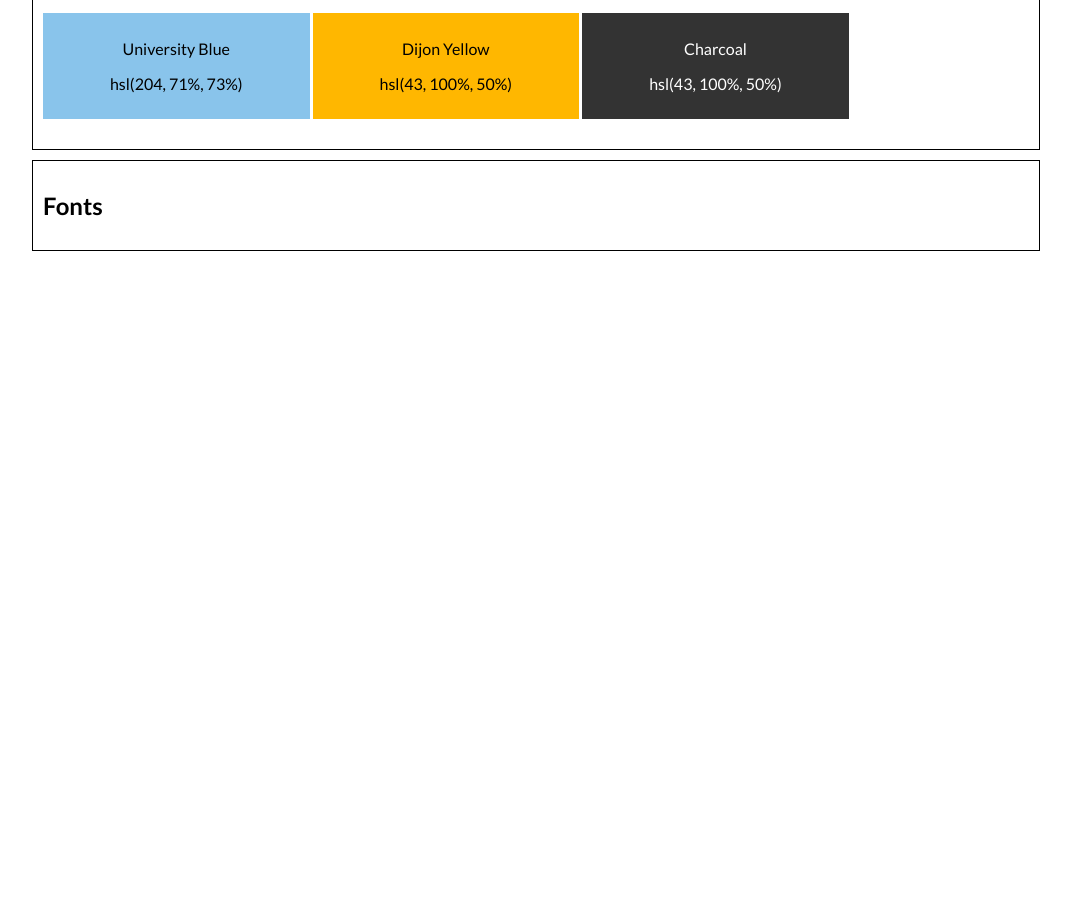
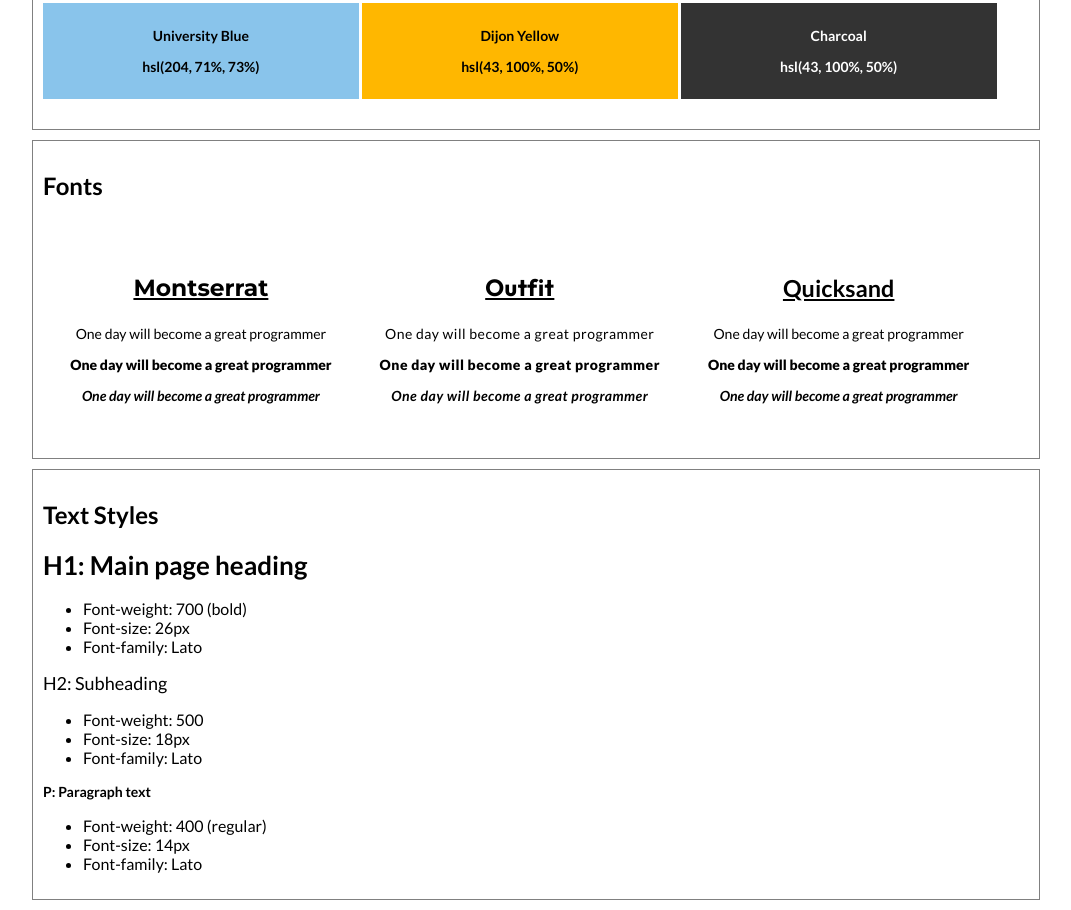
Before and after one commit to jjunglen/Website-Design-System, a plain HTML site: page starting/index.html in a window 1280 px wide. Shown: the part 363-1273 px from the top of the page, without its empty margins (104-1175 px from the left). Before the commit the page ends 800 px from the top, so only its background shows below. Drawn offline with Linux system fonts and the light colour scheme; a web font is replaced by a local one.

Commit message:
3rd section complete

```diff
--- a/starting/index.html
+++ b/starting/index.html
@@ -7,6 +7,8 @@
     <link rel="preconnect" href="https://fonts.googleapis.com">
     <link rel="preconnect" href="https://fonts.gstatic.com" crossorigin>
     <link href="https://fonts.googleapis.com/css2?family=Abril+Fatface&family=Lato:ital,wght@0,100;0,300;0,400;0,700;0,900;1,100;1,300;1,400;1,700;1,900&family=Merriweather:ital,wght@0,300;0,400;0,700;0,900;1,300;1,400;1,700;1,900&family=Oswald:wght@200..700&family=PT+Serif:ital,wght@0,400;0,700;1,400;1,700&family=Work+Sans:ital,wght@0,100..900;1,100..900&display=swap" rel="stylesheet">
+    <link href="https://fonts.googleapis.com/css2?family=Montserrat:ital,wght@0,100..900;1,100..900&family=Outfit:wght@100..900&family=Unbounded:wght@200..900&display=swap" rel="stylesheet">
+    <link href="https://fonts.googleapis.com/css2?family=Quicksand:wght@300..700&display=swap" rel="stylesheet">
 </head>
 <body>
     <div class="header">
@@ -41,9 +43,52 @@
     </div>
     <div class="font container">
         <h2>Fonts</h2>
-        <div class="">
-
+        <div class="panel montserrat">
+            <h3>Montserrat</h3>
+            <p class="regular">One day will become a great programmer</p>
+            <p class="bold">One day will become a great programmer</p>
+            <p class="italic">One day will become a great programmer</p>
+        </div>
+        <div class="panel outfit">
+            <h3>Outfit</h3>
+            <p class="regular">One day will become a great programmer</p>
+            <p class="bold">One day will become a great programmer</p>
+            <p class="italic">One day will become a great programmer</p>
+        </div>
+        <div class="panel quicksand">
+            <h3>Quicksand</h3>
+            <p class="regular">One day will become a great programmer</p>
+            <p class="bold">One day will become a great programmer</p>
+            <p class="italic">One day will become a great programmer</p>
         </div>
     </div>
+    <div class="styles container">
+        <h2>Text Styles</h2>
+        <div class="h1">
+            <h1>H1: Main page heading</h1>
+            <ul>
+                <li>Font-weight: 700 (bold)</li>
+                <li>Font-size: 26px</li>
+                <li>Font-family: Lato</li>
+            </ul>
+        </div>
+        <div class="h2">
+            <h2 class="subheading">H2: Subheading</h2>
+            <ul>
+                <li>Font-weight: 500</li>
+                <li>Font-size: 18px</li>
+                <li>Font-family: Lato</li>
+            </ul>
+        </div>
+        <div class="p">
+            <p>P: Paragraph text</p>
+            <ul>
+                <li>Font-weight: 400 (regular)</li>
+                <li>Font-size: 14px</li>
+                <li>Font-family: Lato</li>
+            </ul>
+        </div>
+    </div>
+
 </body>
 </html>
--- a/starting/styles.css
+++ b/starting/styles.css
@@ -1,14 +1,23 @@
-* {
-font-family: "Lato", sans-serif;
-}
+
 
 html {
+    font-family: "Lato", sans-serif;
     display: block;
     margin: 0 10%;
 }
 
 body {
     display: block;
+}
+
+h3 {
+    text-decoration: underline;
+}
+
+p {
+    font-weight: 700;
+    font-size: 14px;
+    font-family: "Lato", sans-serif;
 }
 
 /* Header */
@@ -19,21 +28,22 @@ body {
     padding: 15px;
 }
 
-
-/* Colors */
 .container {
-    border: 1px solid black;
+    border: 1px solid grey;
     padding: 10px;
     margin: 10px auto;
 }
 
 .panel {
     display: inline-block;
-    width: 25%;
+    width: 30%;
     text-align: center;
     margin: 20px auto;
     padding: 10px;
+    font-size: 20px;
 }
+
+/* Colors */
 
 .darkcyan {
     background-color: hsl(180, 100%, 27%);
@@ -63,3 +73,47 @@ body {
     background-color: hsl(0, 0%, 20%);
     color: white;
 }
+
+/* Fonts */
+
+.font-container {
+    width: 45%;
+}
+
+.montserrat {
+    font-family: "Montserrat", sans-serif !important;
+}
+
+.outfit {
+    font-family: "Outfit", sans-serif !important;
+    letter-spacing: 0.5px;
+}
+
+.quicksand {
+    font-family: "Quicksand", sans-serif, !important;
+}
+
+.regular {
+    font-weight: 400;
+}
+
+.bold {
+    font-weight: 900;
+}
+
+.italic {
+    font-style: italic;
+}
+
+/* Text Styles */
+.styles h1 {
+    font-weight: 700;
+    font-size: 26px;
+    font-family: "Lato", sans-serif;
+}
+
+.styles .subheading {
+    font-weight: 500;
+    font-size: 18px;
+    font-family: "Lato", sans-serif;
+}
```
